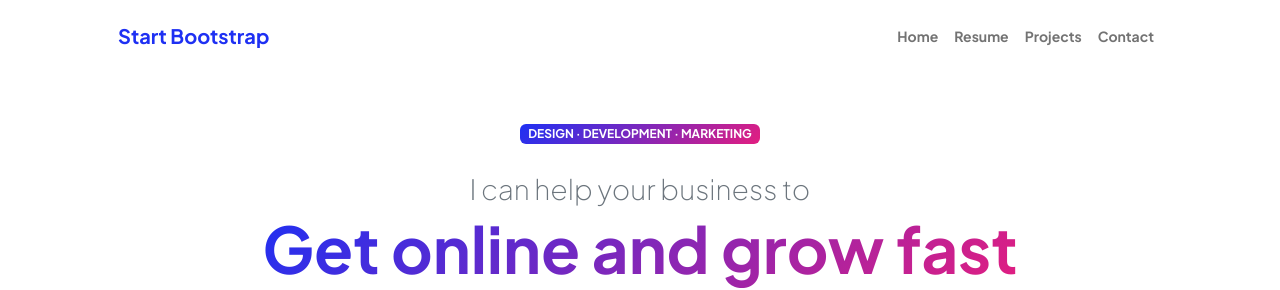
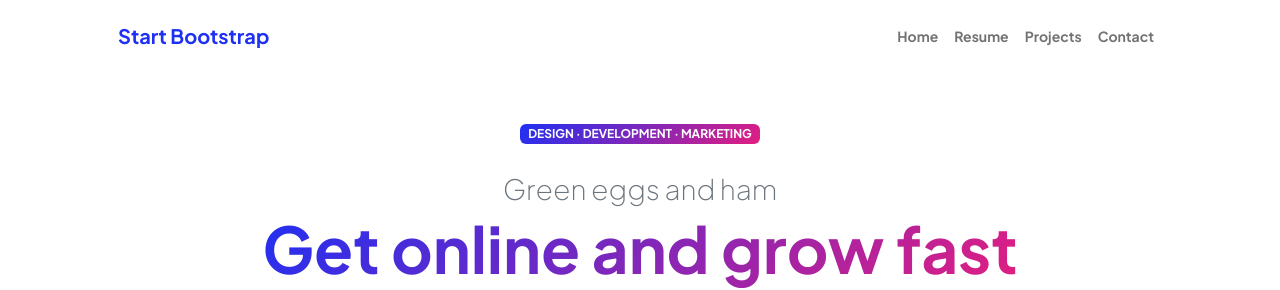
Before and after one commit to owen-j-jackson/owen-j-jackson.github.io, a plain HTML site: page index.html in a window 1280 px wide. Shown: the top 290 px of the page. Drawn offline with nearby package versions, Linux system fonts and the light colour scheme.

Commit message:
New home heading

```diff
--- a/index.html
+++ b/index.html
@@ -42,7 +42,7 @@
                             <!-- Header text content-->
                             <div class="text-center text-xxl-start">
                                 <div class="badge bg-gradient-primary-to-secondary text-white mb-4"><div class="text-uppercase">Design &middot; Development &middot; Marketing</div></div>
-                                <div class="fs-3 fw-light text-muted">I can help your business to</div>
+                                <div class="fs-3 fw-light text-muted">Green eggs and ham</div>
                                 <h1 class="display-3 fw-bolder mb-5"><span class="text-gradient d-inline">Get online and grow fast</span></h1>
                                 <div class="d-grid gap-3 d-sm-flex justify-content-sm-center justify-content-xxl-start mb-3">
                                     <a class="btn btn-primary btn-lg px-5 py-3 me-sm-3 fs-6 fw-bolder" href="resume.html">Resume</a>
```
